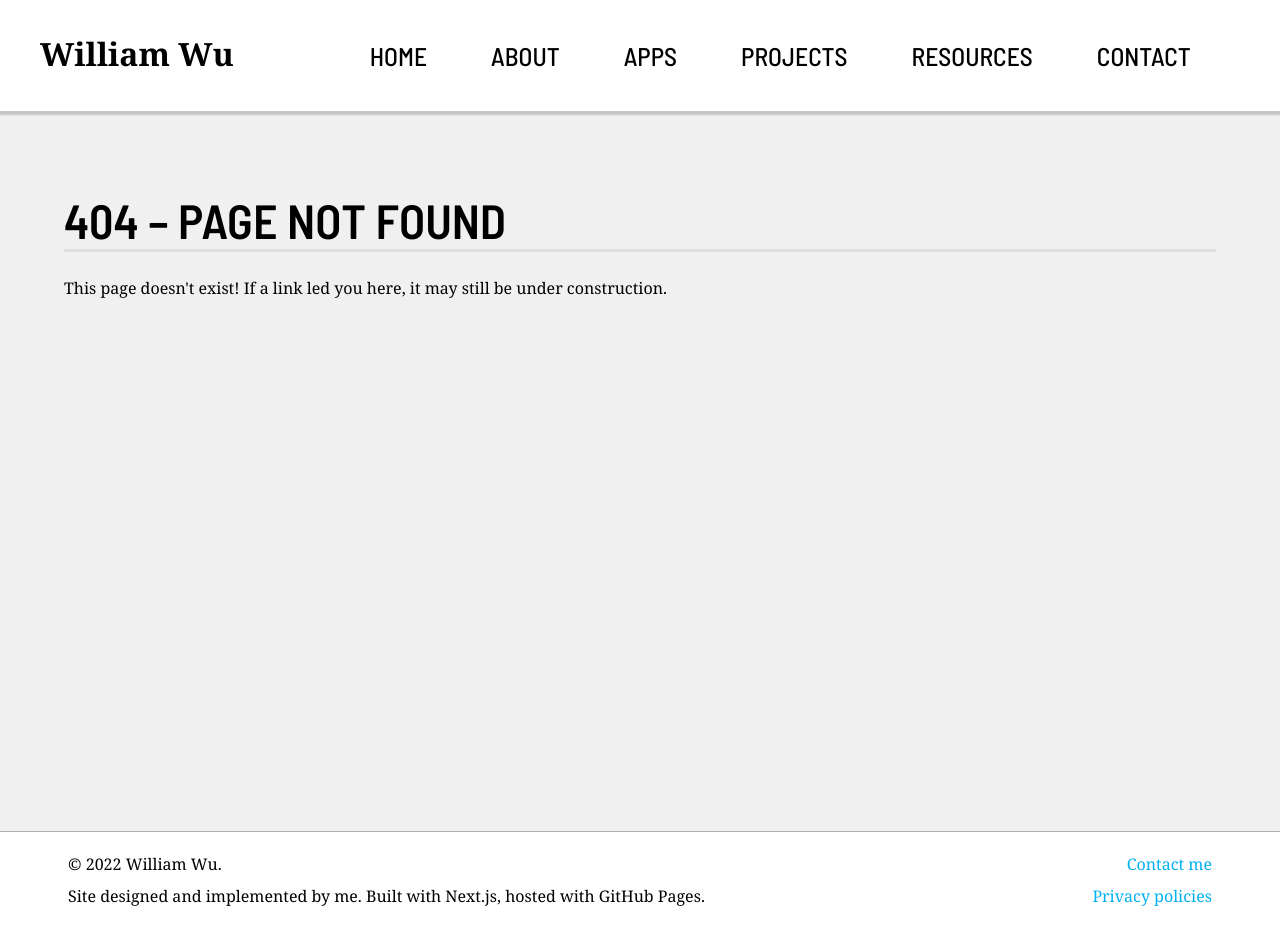
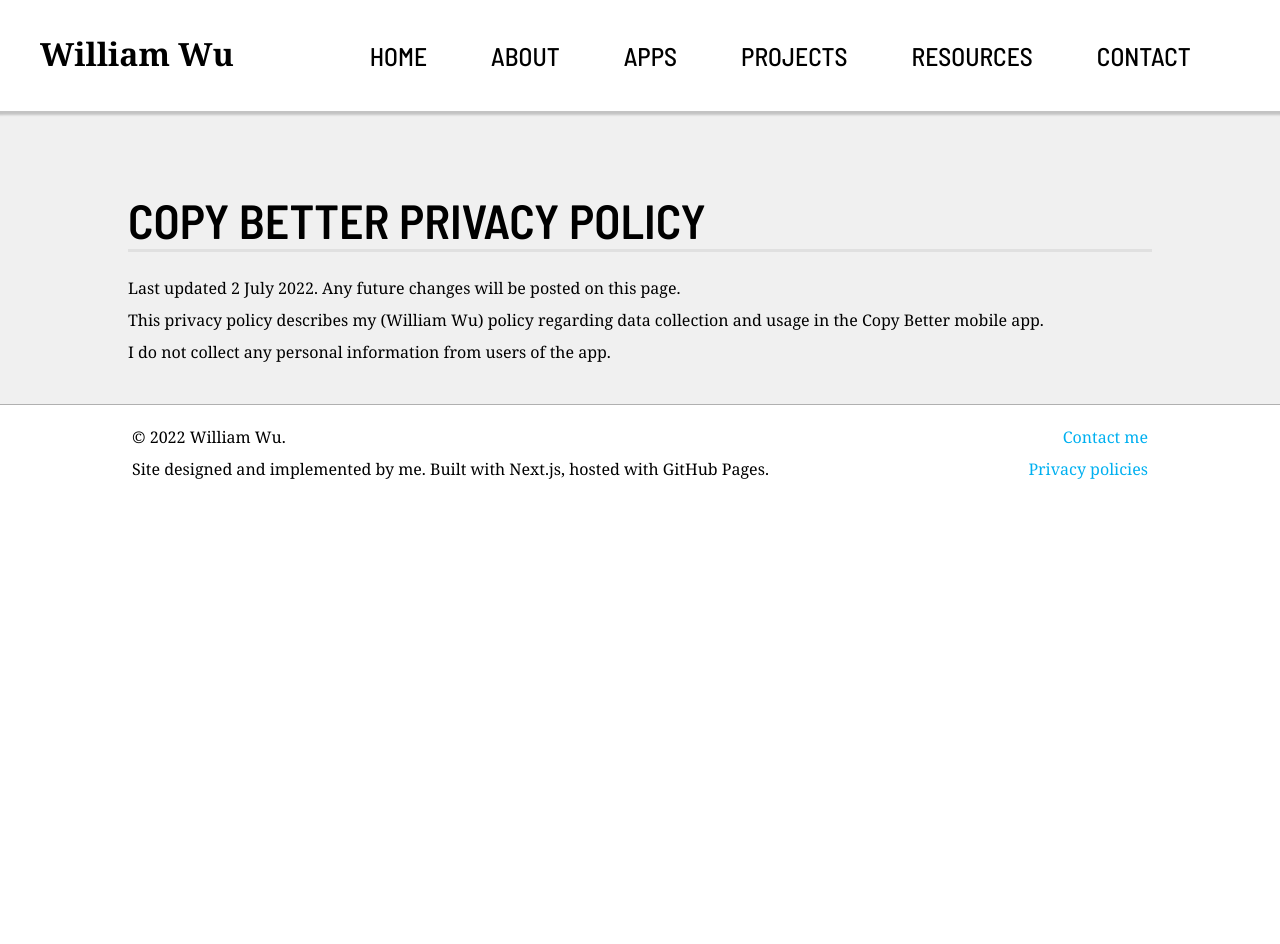
Before and after one commit to wllmwu/wllmwu.github.io, a Next.js app: page /privacy/copy-better in a window 1280 px wide. Before the commit this address had no page. After the commit the page ends 800 px from the top, so only its background shows below. Built offline with nearby package versions, Linux system fonts and the light colour scheme.

Commit message:
Write privacy policy pages (#34)
* Decrease max page width

* Add site privacy policy

* Add app privacy policies

```diff
--- a/pages/index.mdx
+++ b/pages/index.mdx
@@ -20,7 +20,7 @@ Hi! I'm a computer science student and software developer. I enjoy learning and
     linkPath="/apps/copy-better"
   />
   <Card
-    title="Triton Software Engineering"
+    title="Triton SE"
     subtitle="Projects I've worked on for a student org that I lead"
     linkPath="/projects/tse"
   />
--- /dev/null
+++ b/pages/privacy/copy-better.mdx
@@ -0,0 +1,12 @@
+---
+title: Privacy – Copy Better
+showBanner: false
+---
+
+# Copy Better privacy policy
+
+Last updated 2 July 2022. Any future changes will be posted on this page.
+
+This privacy policy describes my (William Wu) policy regarding data collection and usage in the Copy Better mobile app.
+
+I do not collect any personal information from users of the app.
--- a/styles/Card.module.css
+++ b/styles/Card.module.css
@@ -10,8 +10,8 @@
 }
 
 .cardListContainer[data-columns="3"] {
-  --card-width: 18rem;
-  --card-column-gap: 3rem;
+  --card-width: 16rem;
+  --card-column-gap: 2rem;
   width: calc(3 * var(--card-width) + 2 * var(--card-column-gap));
 }
 
--- a/styles/Layout.module.css
+++ b/styles/Layout.module.css
@@ -1,13 +1,12 @@
 .layoutWrapper {
   --inner-width: 90%;
-  --inner-max-width: 1280px;
+  --inner-max-width: 1024px;
   min-width: max-content;
 }
 
 .background {
   background-color: var(--background-color);
   width: 100%;
-  min-height: 720px;
   padding-top: 32px;
   padding-bottom: 32px;
 }
```
Also changed, not shown: pages/privacy/index.mdx (added, +18 -0 lines), pages/privacy/math-keeper.mdx (added, +12 -0 lines), pages/privacy/snake-cubed.mdx (added, +12 -0 lines).
